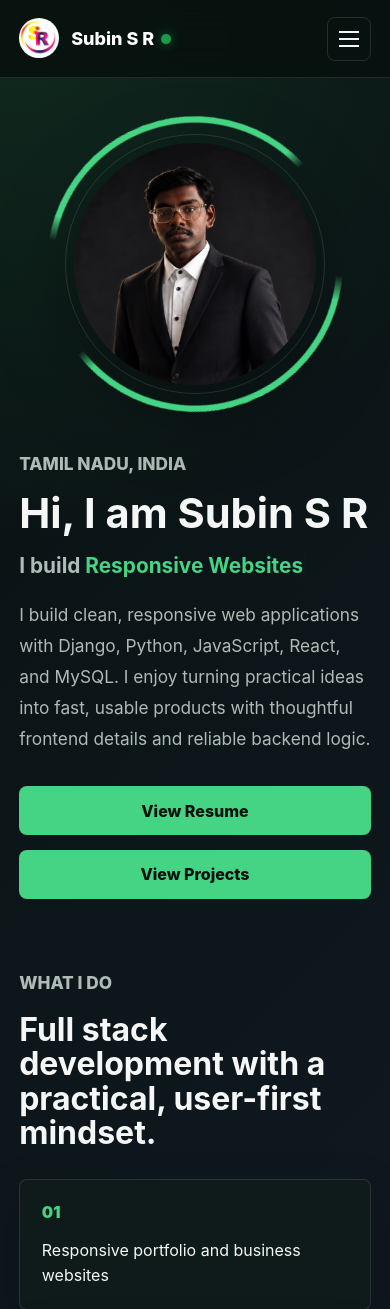
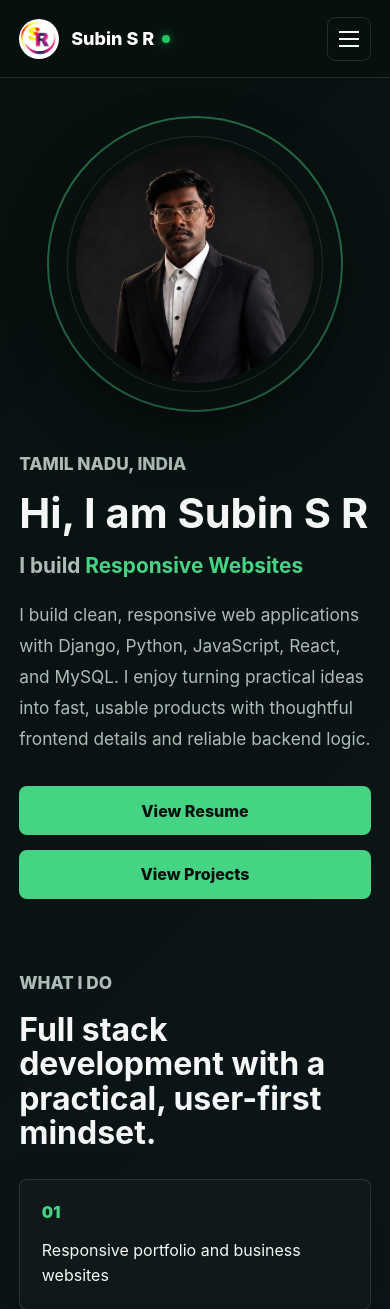
Before and after one commit to Subin-2005/subin---portfolio, a Django app: page / in a window 390 px wide. Shown: the top 1309 px of the page. Run offline with Django 5.2, Linux system fonts and the light colour scheme.

Commit message:
changes in styles

```diff
--- a/portfolio/static/styles.css
+++ b/portfolio/static/styles.css
@@ -294,7 +294,6 @@ nav ul li a.active {
     inset: 0;
     border-radius: 50%;
     pointer-events: none;
-
     -webkit-mask: radial-gradient(
         farthest-side,
         transparent calc(100% - 7px),
@@ -305,7 +304,6 @@ nav ul li a.active {
         transparent calc(100% - 7px),
         #000 calc(100% - 6px)
     );
-
     animation: rotate 7s linear infinite;
 }
 
@@ -351,7 +349,6 @@ nav ul li a.active {
         transform: rotate(360deg);
     }
 }
-
 
 .section-band,
 .skills-section,
@@ -734,10 +731,17 @@ nav ul li a.active {
     color: var(--accent);
 }
 
+/* Mobile layout and performance fixes */
 @media (max-width: 900px) {
+    body {
+        background: linear-gradient(135deg, #08110f 0%, #0f181f 100%);
+    }
+
     header {
         padding: 0 1.2rem;
         flex-wrap: wrap;
+        backdrop-filter: none;
+        background: rgba(8, 17, 15, 0.96);
     }
 
     .menu-toggle {
@@ -780,6 +784,31 @@ nav ul li a.active {
     .profile-img {
         grid-row: 1;
         width: min(76vw, 330px);
+        border: 2px solid rgba(69, 212, 131, 0.45);
+        box-shadow: 0 18px 48px rgba(0, 0, 0, 0.28);
+    }
+
+    .profile-img::before,
+    .profile-img::after {
+        display: none;
+        animation: none;
+    }
+
+    .logo-img,
+    .logo-text::after,
+    .typing {
+        animation: none;
+    }
+
+    .typing {
+        border-right: 0;
+        white-space: normal;
+    }
+
+    .btn:hover,
+    .logo-link:hover,
+    .education-item:hover {
+        transform: none;
     }
 
     .service-grid,
@@ -805,7 +834,6 @@ nav ul li a.active {
 }
 
 @media (max-width: 480px) {
-
     .logo-img {
         width: 40px;
         height: 40px;
@@ -814,5 +842,15 @@ nav ul li a.active {
     .logo-text {
         font-size: 18px;
     }
+}
 
+@media (prefers-reduced-motion: reduce) {
+    *,
+    *::before,
+    *::after {
+        animation-duration: 0.001ms !important;
+        animation-iteration-count: 1 !important;
+        transition-duration: 0.001ms !important;
+        scroll-behavior: auto !important;
     }
+}
```
Lines whose indentation alone changed are shown as unchanged.
